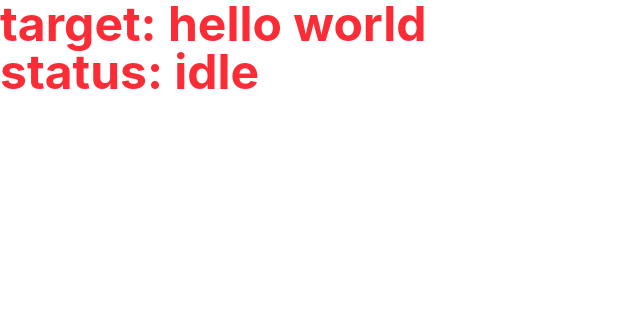
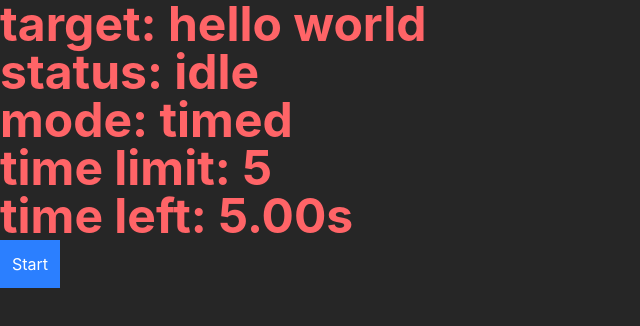
Before and after one commit to aservin6/typing-test, a React (Vite) app: page / in a window 1280 px wide. Shown: the top 326 px of the page, without its empty margins (0-640 px from the left). Built offline with nearby package versions, Linux system fonts and the light colour scheme.

Commit message:
hook up engine state to react ui

```diff
--- a/src/components/TypingTest.tsx
+++ b/src/components/TypingTest.tsx
@@ -1,23 +1,60 @@
-import { useRef, useState } from "react";
+import { useEffect, useMemo, useState } from "react";
 import { TimedMode } from "../core/engine/modes/TimedMode";
 import { TypingEngine } from "../core/engine/TypingEngine";
 
 const text = "hello world";
 
 export function TypingTest() {
-  const engineRef = useRef(new TypingEngine(text, new TimedMode(30000)));
+  const engine = useMemo(() => {
+    return new TypingEngine(text, new TimedMode(5000));
+  }, []);
 
-  const [state, setState] = useState(engineRef.current.getState());
+  const timeLimit = engine.getTimeLimit();
+
+  const [state, setState] = useState(engine.getState());
+
+  function handleStart() {
+    if (!state.startTime) engine.start();
+    setState({ ...engine.getState() });
+  }
+
+  useEffect(() => {
+    const interval = setInterval(() => {
+      engine.checkTime();
+      setState({ ...engine.getState() });
+    }, 100);
+
+    return () => clearInterval(interval);
+  }, [engine]);
 
   return (
-    <>
-      <div className="text-red-500 font-bold text-5xl">
+    <div className="min-h-screen bg-neutral-800">
+      <div className="text-red-400 font-bold text-5xl">
         target: {state.targetText}
       </div>
 
-      <div className="text-red-500 font-bold text-5xl">
+      <div className="text-red-400 font-bold text-5xl">
         status: {state.status}
       </div>
-    </>
+
+      <div className="text-red-400 font-bold text-5xl">mode: {state.mode}</div>
+
+      <div className="text-red-400 font-bold text-5xl">
+        time limit: {timeLimit && timeLimit / 1000}
+      </div>
+      <div className="text-red-400 font-bold text-5xl">
+        time left:{" "}
+        {timeLimit &&
+          (timeLimit / 1000 - engine.getElapsedTime() / 1000).toFixed(2)}
+        s
+      </div>
+
+      <button
+        onClick={handleStart}
+        className="bg-blue-500 p-3 text-white cursor-pointer"
+      >
+        Start
+      </button>
+    </div>
   );
 }
--- a/src/core/engine/TypingEngine.ts
+++ b/src/core/engine/TypingEngine.ts
@@ -11,6 +11,7 @@ export class TypingEngine implements EngineContext {
   constructor(targetText: string, strategy: TypingModeStrategy) {
     this.state = createInitialState(targetText);
     this.strategy = strategy;
+    this.state.mode = strategy.getModeName();
   }
 
   // =========================
@@ -19,6 +20,13 @@ export class TypingEngine implements EngineContext {
 
   public getState(): EngineState {
     return this.state;
+  }
+
+  public getTimeLimit(): number | null {
+    if ("getTimeLimit" in this.strategy) {
+      return this.strategy.getTimeLimit?.() ?? null;
+    }
+    return null;
   }
 
   public getElapsedTime(): number {
--- a/src/core/engine/modes/StandardMode.ts
+++ b/src/core/engine/modes/StandardMode.ts
@@ -1,4 +1,5 @@
 import type { EngineContext } from "../context/EngineContext";
+import type { Mode } from "../types";
 import type { TypingModeStrategy } from "./TypingModeStrategy";
 
 export class StandardMode implements TypingModeStrategy {
@@ -14,4 +15,7 @@ export class StandardMode implements TypingModeStrategy {
   shouldFinishOnTick() {
     return false;
   }
+  getModeName(): Mode {
+    return "standard";
+  }
 }
--- a/src/core/engine/modes/StrictMode.ts
+++ b/src/core/engine/modes/StrictMode.ts
@@ -1,4 +1,5 @@
 import type { EngineContext } from "../context/EngineContext";
+import type { Mode } from "../types";
 import type { TypingModeStrategy } from "./TypingModeStrategy";
 
 export class StrictMode implements TypingModeStrategy {
@@ -16,4 +17,7 @@ export class StrictMode implements TypingModeStrategy {
   shouldFinishOnTick() {
     return false;
   }
+  getModeName(): Mode {
+    return "strict";
+  }
 }
--- a/src/core/engine/modes/TimedMode.ts
+++ b/src/core/engine/modes/TimedMode.ts
@@ -1,4 +1,5 @@
 import type { EngineContext } from "../context/EngineContext";
+import type { Mode } from "../types";
 import type { TypingModeStrategy } from "./TypingModeStrategy";
 
 export class TimedMode implements TypingModeStrategy {
@@ -15,4 +16,10 @@ export class TimedMode implements TypingModeStrategy {
   shouldFinishOnTick(engine: EngineContext) {
     return engine.getElapsedTime() >= this.timeLimitMs;
   }
+  getModeName(): Mode {
+    return "timed";
+  }
+  getTimeLimit(): number {
+    return this.timeLimitMs;
+  }
 }
--- a/src/core/engine/modes/TypingModeStrategy.ts
+++ b/src/core/engine/modes/TypingModeStrategy.ts
@@ -1,4 +1,5 @@
 import type { EngineContext } from "../context/EngineContext";
+import type { Mode } from "../types";
 
 // Interface for each Typing Mode
 export interface TypingModeStrategy {
@@ -8,4 +9,6 @@ export interface TypingModeStrategy {
   ): boolean;
 
   shouldFinishOnTick(engine: EngineContext): boolean;
+  getModeName(): Mode;
+  getTimeLimit?(): number | null;
 }
--- a/src/core/engine/types.ts
+++ b/src/core/engine/types.ts
@@ -5,7 +5,6 @@ export interface EngineState {
   correctCount: number;
   incorrectCount: number;
   mode: Mode;
-  timeLimit?: number | null;
   startTime: number | null;
   endTime: number | null;
 }
@@ -15,4 +14,4 @@ export interface TypedCharacter {
   result: "correct" | "incorrect";
 }
 
-type Mode = "standard" | "strict" | "timed";
+export type Mode = "standard" | "strict" | "timed";
```
